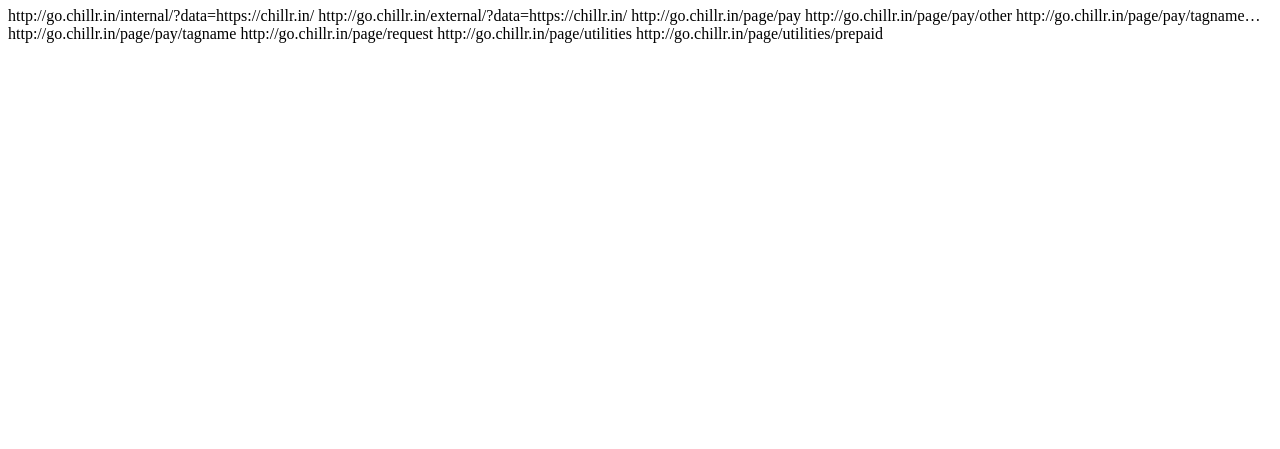
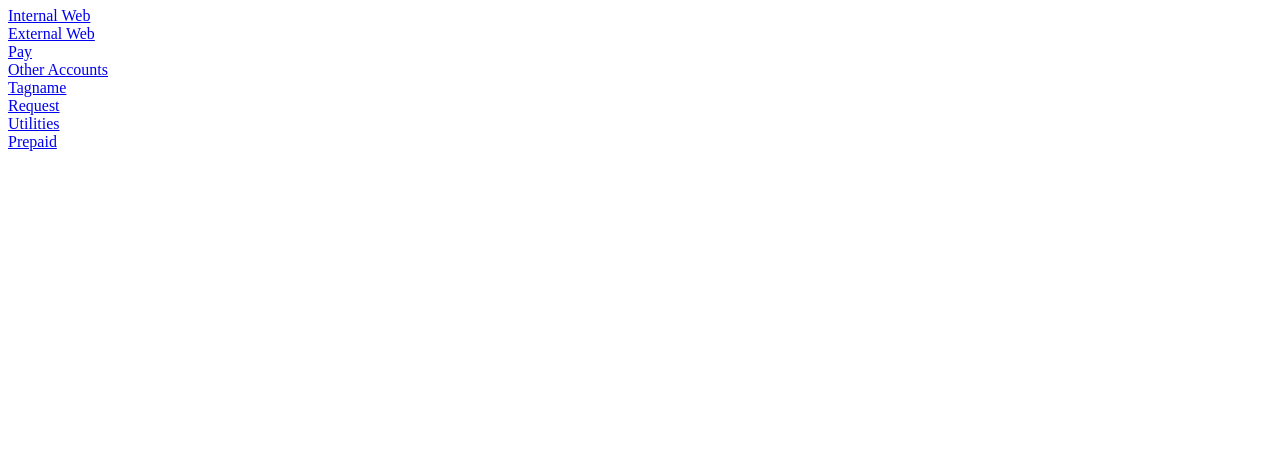
Before and after one commit to shahzin/ThankYouSachin, a plain HTML site: page sample.html in a window 1280 px wide. Shown: the part 351-800 px from the top of the page. Drawn offline with Linux system fonts and the light colour scheme.

Commit message:
Update sample.html

```diff
--- a/sample.html
+++ b/sample.html
@@ -21,13 +21,13 @@
   <a href="chillr://intent_action_show_tagname">Show Tagname controller</a><br/>
 
   <h1>Magic Links</h1>
-  http://go.chillr.in/internal/?data=https://chillr.in/
-  http://go.chillr.in/external/?data=https://chillr.in/
-http://go.chillr.in/page/pay
-http://go.chillr.in/page/pay/other
-http://go.chillr.in/page/pay/tagname…http://go.chillr.in/page/pay/tagname
-http://go.chillr.in/page/request
-http://go.chillr.in/page/utilities
-http://go.chillr.in/page/utilities/prepaid
+  <a href="http://go.chillr.in/internal/?data=https://chillr.in/">Internal Web</a><br/>
+  <a href="http://go.chillr.in/external/?data=https://chillr.in/">External Web</a><br/>
+  <a href="http://go.chillr.in/page/pay">Pay</a><br/>
+  <a href="http://go.chillr.in/page/pay/other">Other Accounts</a><br/>
+  <a href="http://go.chillr.in/page/pay/tagname">Tagname</a><br/>
+  <a href="http://go.chillr.in/page/request">Request</a><br/>
+  <a href="http://go.chillr.in/page/utilities">Utilities</a><br/>
+  <a href="http://go.chillr.in/page/utilities/prepaid">Prepaid</a><br/>
 </body>
 <html>
```
